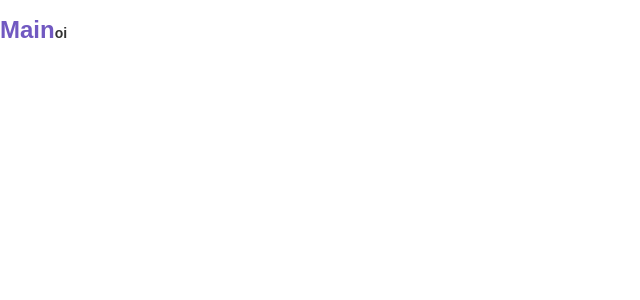
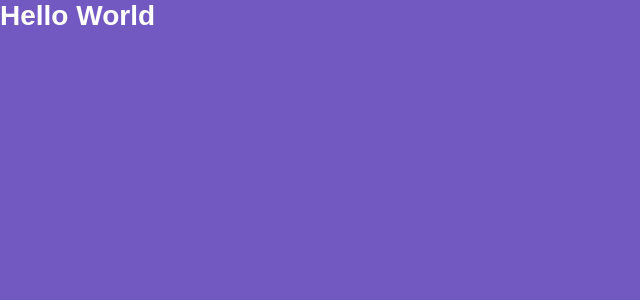
Before and after one commit to lucmkz/bootcamp-react, a React (Create React App) app: page / in a window 1280 px wide. Shown: the top 300 px of the page, without its empty margins (0-640 px from the left). Built offline with nearby package versions, Linux system fonts and the light colour scheme; the HTML template or start-up script is replaced by a standard one.

Commit message:
global styles

```diff
--- a/src/App.js
+++ b/src/App.js
@@ -1,8 +1,14 @@
 import React from 'react';
 import Routes from './routes';
+import GlobalStyle from './styles/global';
 
 function App() {
-  return <Routes />;
+  return (
+    <>
+      <Routes />
+      <GlobalStyle />
+    </>
+  );
 }
 
 export default App;
--- a/src/pages/Main/index.js
+++ b/src/pages/Main/index.js
@@ -3,10 +3,5 @@
 import { Title } from './styles';
 
 export default function Main() {
-  return (
-    <Title error={false}>
-      Main
-      <small>oi</small>
-    </Title>
-  );
+  return <Title>Hello World</Title>;
 }
--- a/src/pages/Main/styles.js
+++ b/src/pages/Main/styles.js
@@ -1,12 +1,5 @@
 import styled from 'styled-components';
 
 export const Title = styled.h1`
-  font-size: 24px;
-  color: ${props => (props.error ? 'red' : '#7159c1')};
-  font-family: Arial, Helvetica, sans-serif, Arial, Helvetica, sans-serif;
-
-  small {
-    font-size 14px;
-    color: #333;
-  }
+  color: #fff;
 `;
--- /dev/null
+++ b/src/styles/global.js
@@ -0,0 +1,29 @@
+import { createGlobalStyle } from 'styled-components';
+
+export default createGlobalStyle`
+  * {
+    margin: 0;
+    padding: 0;
+    outline: 0;
+    box-sizing: border-box;
+  }
+
+  html, body, #root {
+    min-height: 100%;
+  }
+
+  body {
+    background: #7159c1;
+    -webkit-font-smoothing: antialiased !important;
+  }
+
+  body, input, button {
+    color: #222;
+    font-size: 14px;
+    font-family: Arial, Helvetica, sans-serif;
+  }
+
+  button {
+    cursor: pointer;
+  }
+`;
```
